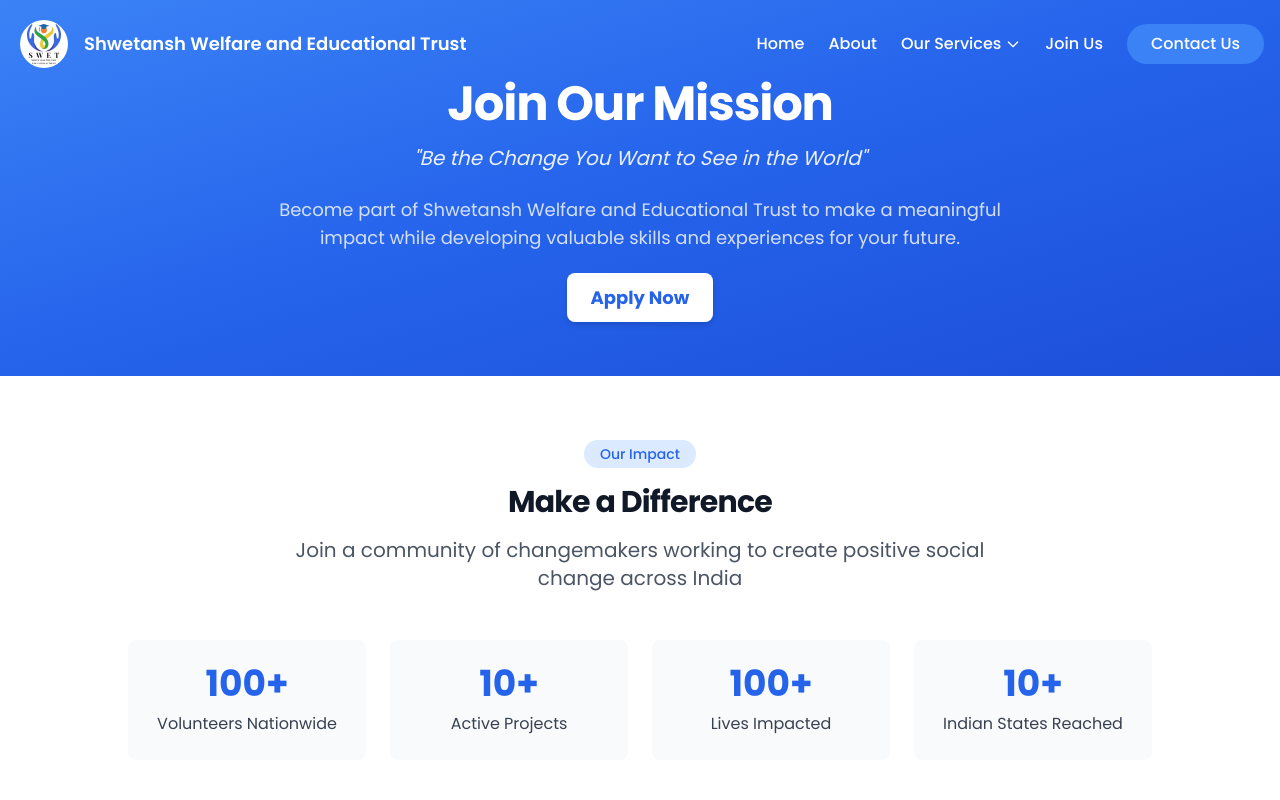
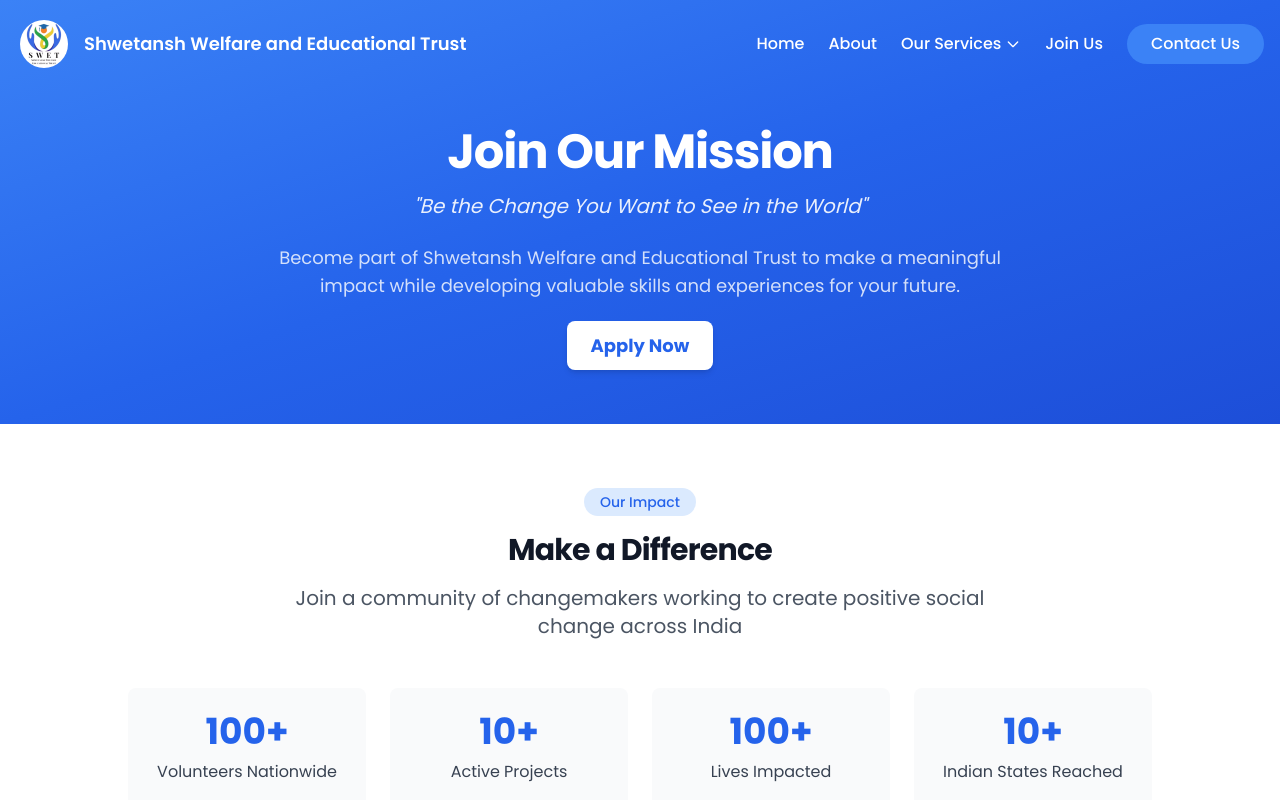
Before and after one commit to CoderYUI/Shwetansh-Welfare-and-Educational-Trust, a React (Vite) app: page /join-us in a window 1280 px wide. Shown: the top 800 px of the page. Built offline with nearby package versions, Linux system fonts and the light colour scheme.

Commit message:
Added Gap Betten nav section and hero of join us page

```diff
--- a/src/components/JoinUs.jsx
+++ b/src/components/JoinUs.jsx
@@ -198,7 +198,7 @@
       <Navbar />
       <div className="overflow-x-hidden">
         {/* Hero Section */}
-        <section className="bg-brand-600 text-white pt-20 pb-16 relative">
+        <section className="bg-brand-600 text-white pt-32 md:pt-30 pb-16 relative">
           <div className="absolute inset-0 bg-gradient-to-br from-brand-500 via-brand-600 to-brand-700"></div>
           <div className="container mx-auto px-4 relative">
             <div className="text-center">
```
